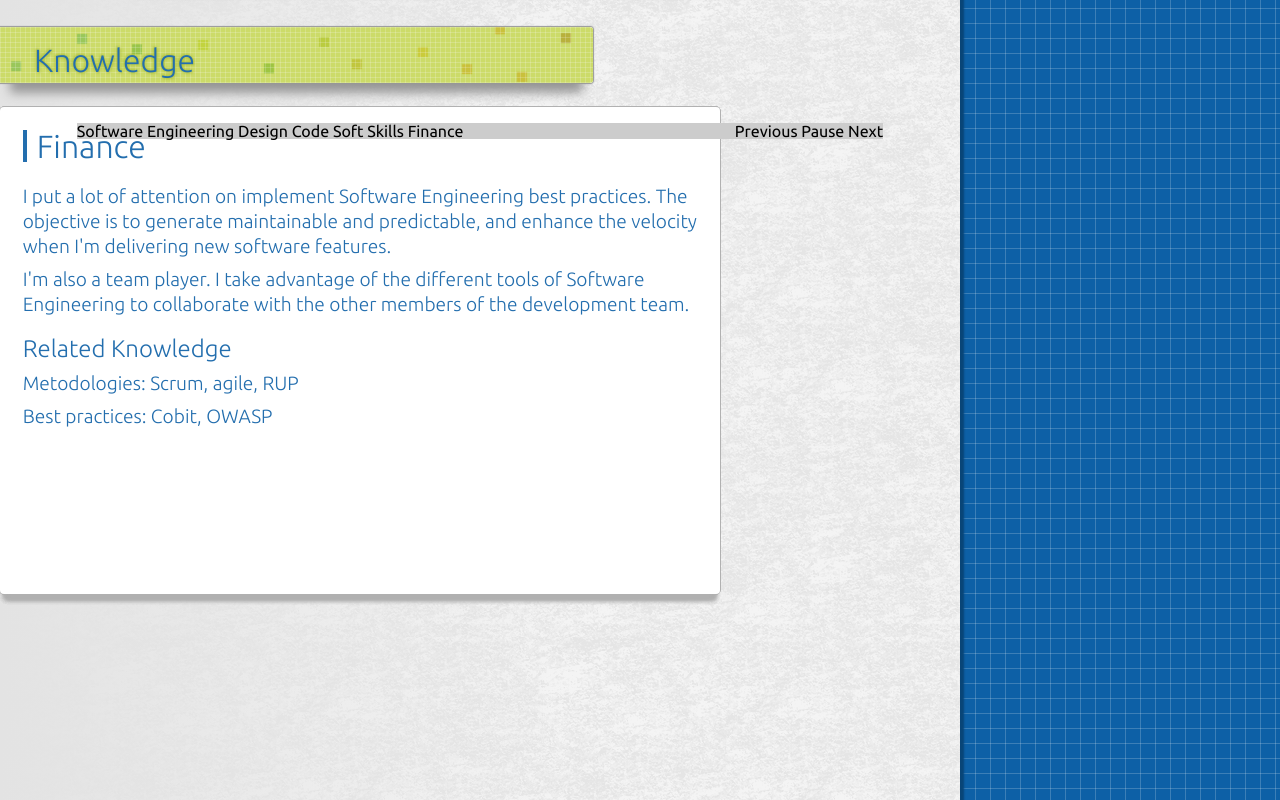
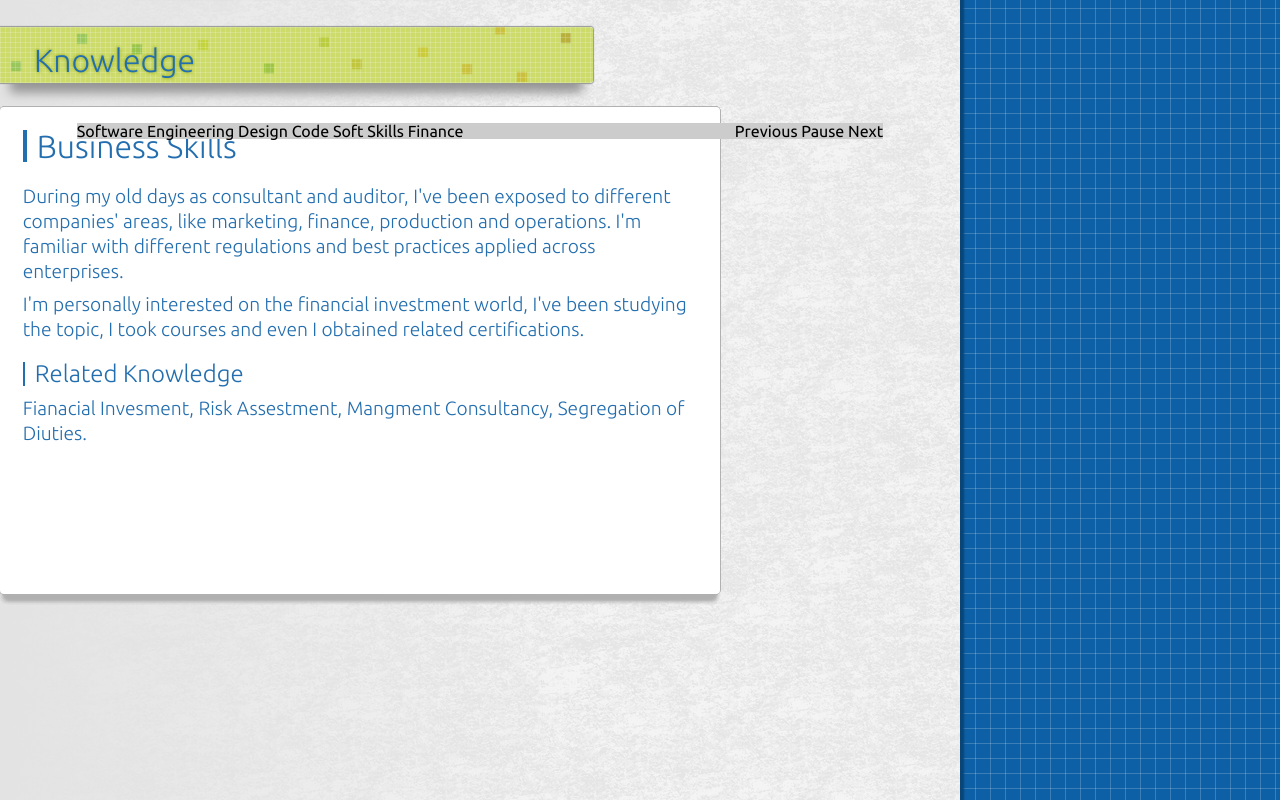
Before and after one commit to nandodrw/portfolio, a website: page index.html in a window 1280 px wide. Shown: the part 1597-2397 px from the top of the page. Drawn offline with nearby package versions, Linux system fonts and the light colour scheme.

Commit message:
adding know cards content

```diff
--- a/index.html
+++ b/index.html
@@ -209,50 +209,53 @@
 						<div id="design" class="know-container card-shadow-ligth card-box border-box-model paper-card">
 							<h3 class="know-area">Design</h3>
 							<p class="know-content top-margin-1">
-								I put a lot of attention on implement Software Engineering best practices. The objective is to generate maintainable and predictable, and enhance the velocity when I'm delivering new software features.
+								I'm UX practitioner. I always try to include user validation cycles in the projects I do. I've trained myself on design principles and user experience theory in order to participate on the product design cycle.
 							</p>
 							<p class="know-content top-margin-2">
-								I'm also a team player. I take advantage of the different tools of Software Engineering to collaborate with the other members of the development team.
+								As a Front End Engineer, I'm constantly studying design theory and design principles. My intention is to collaborate effectively with designers and add value to the design cycle.
 							</p>
 							<h4 class="know-subtitle top-margin-4">Related Knowledge</h4>
-							<p class="know-content top-margin-5"><b>Metodologies: </b> Scrum, agile, RUP</p>
-							<p class="know-content top-margin-2"><b>Best practices:</b> Cobit, OWASP</p>
+							<p class="know-content top-margin-5"><b>Tools: </b> Adobe Photoshop, Adobe Illustraitor</p>
+							<p class="know-content top-margin-2"><b>Metodology:</b> UX design cycle</p>
 						</div>
 						<div id="code" class="know-container card-shadow-ligth card-box border-box-model paper-card">
-							<h3 class="know-area">Code</h3>
+							<h3 class="know-area">Code - Programing</h3>
 							<p class="know-content top-margin-1">
-								I put a lot of attention on implement Software Engineering best practices. The objective is to generate maintainable and predictable, and enhance the velocity when I'm delivering new software features.
+								I love to code and face new coding challenges. I'm specialized on the  Front End part of the Web Stack, but I also enjoy doing server side code.
 							</p>
 							<p class="know-content top-margin-2">
-								I'm also a team player. I take advantage of the different tools of Software Engineering to collaborate with the other members of the development team.
+								I pretty exited about work of diferent topics like WebGL technologies, optimize web sites performance, SEO software architecture consideration and emerging technologies.
 							</p>
 							<h4 class="know-subtitle top-margin-4">Related Knowledge</h4>
-							<p class="know-content top-margin-5"><b>Metodologies: </b> Scrum, agile, RUP</p>
-							<p class="know-content top-margin-2"><b>Best practices:</b> Cobit, OWASP</p>
+							<p class="know-content top-margin-5"><b>Programing Lenguages: </b> JavaScript, Ruby, PHP, C, C++.</p>
+							<p class="know-content top-margin-2"><b>JavaScript Frameworks:</b> Angular, React, JQuery, Meteor, Express, Handlebars, Node-Webkit.</p>
+							<p class="know-content top-margin-5"><b>Markup Lenguages: </b> HTML, CSS.</p>
+							<p class="know-content top-margin-5"><b>Enterprise Resouce Managment -ERP: </b> SAP.</p>
+							<p class="know-content top-margin-2"><b>Ruby Frameworks:</b> Sinatra and Ruby on Rails.</p>
+							<p class="know-content top-margin-2"><b>Repositiories:</b> Git, Surversion.</p>
 						</div>
 						<div id="soft" class="know-container card-shadow-ligth card-box border-box-model paper-card">
 							<h3 class="know-area">Soft Skills</h3>
 							<p class="know-content top-margin-1">
-								I put a lot of attention on implement Software Engineering best practices. The objective is to generate maintainable and predictable, and enhance the velocity when I'm delivering new software features.
+								I've been exposed to different professional and academic experiences. I've been exposed to project management, work on multidisciplinary teams and training on technical skills.
 							</p>
 							<p class="know-content top-margin-2">
-								I'm also a team player. I take advantage of the different tools of Software Engineering to collaborate with the other members of the development team.
+								Since I have a consultancy background , is natural for me to work with different levels of corporate management and operations. I also experienced the startup environment, I'm familiar with the agility and changing environment of a startup.
 							</p>
 							<h4 class="know-subtitle top-margin-4">Related Knowledge</h4>
-							<p class="know-content top-margin-5"><b>Metodologies: </b> Scrum, agile, RUP</p>
-							<p class="know-content top-margin-2"><b>Best practices:</b> Cobit, OWASP</p>
+							<p class="know-content top-margin-5"><b>Skills: </b> Project Managment, Consultancy, training.</p>
+							<p class="know-content top-margin-2"><b>Tools:</b> Office and Project Managment Software</p>
 						</div>
 						<div id="finance" class="know-container card-shadow-ligth card-box border-box-model paper-card">
-							<h3 class="know-area">Finance</h3>
+							<h3 class="know-area">Business Skills</h3>
 							<p class="know-content top-margin-1">
-								I put a lot of attention on implement Software Engineering best practices. The objective is to generate maintainable and predictable, and enhance the velocity when I'm delivering new software features.
+								During my old days as consultant and auditor, I've been exposed to different companies' areas, like marketing, finance, production and operations. I'm familiar with different regulations and best practices applied across enterprises.
 							</p>
 							<p class="know-content top-margin-2">
-								I'm also a team player. I take advantage of the different tools of Software Engineering to collaborate with the other members of the development team.
+								I'm personally interested on the financial investment world, I've been studying the topic, I took courses and even I obtained related certifications.
 							</p>
 							<h4 class="know-subtitle top-margin-4">Related Knowledge</h4>
-							<p class="know-content top-margin-5"><b>Metodologies: </b> Scrum, agile, RUP</p>
-							<p class="know-content top-margin-2"><b>Best practices:</b> Cobit, OWASP</p>
+							<p class="know-content top-margin-5"><b>Fianacial Invesment, Risk Assestment, Mangment Consultancy, Segregation of Diuties.</p>
 						</div>
 					</div>
 
--- a/styles/main.sass
+++ b/styles/main.sass
@@ -363,3 +363,5 @@
   .know-subtitle
     font-weight: 200
     font-size: 1.5em
+    border-left: 2px solid $blue-1
+    padding-left: 10px
--- a/styles/sass/_backgrounds.sass
+++ b/styles/sass/_backgrounds.sass
@@ -21,8 +21,6 @@
   background-repeat: no-repeat
   background-size: cover
 
-// images backgrounds
-
 .img-background
   background-size: cover
 
@@ -33,6 +31,9 @@
 
 .neutral-background
   background-color: $neutral-color
+
+.sketch
+  background-image: url("../images/sketch.png")
 
 .start-mining
   background-image: url("../images/projects/start.png")
```
Also changed, not shown: index_raw.html (+21 -18 lines), dist/index.html, dist/styles/style.min.css, images/sketch.png (added), images/tools/sketch.png (added), styles/style.css, 2 other files.
